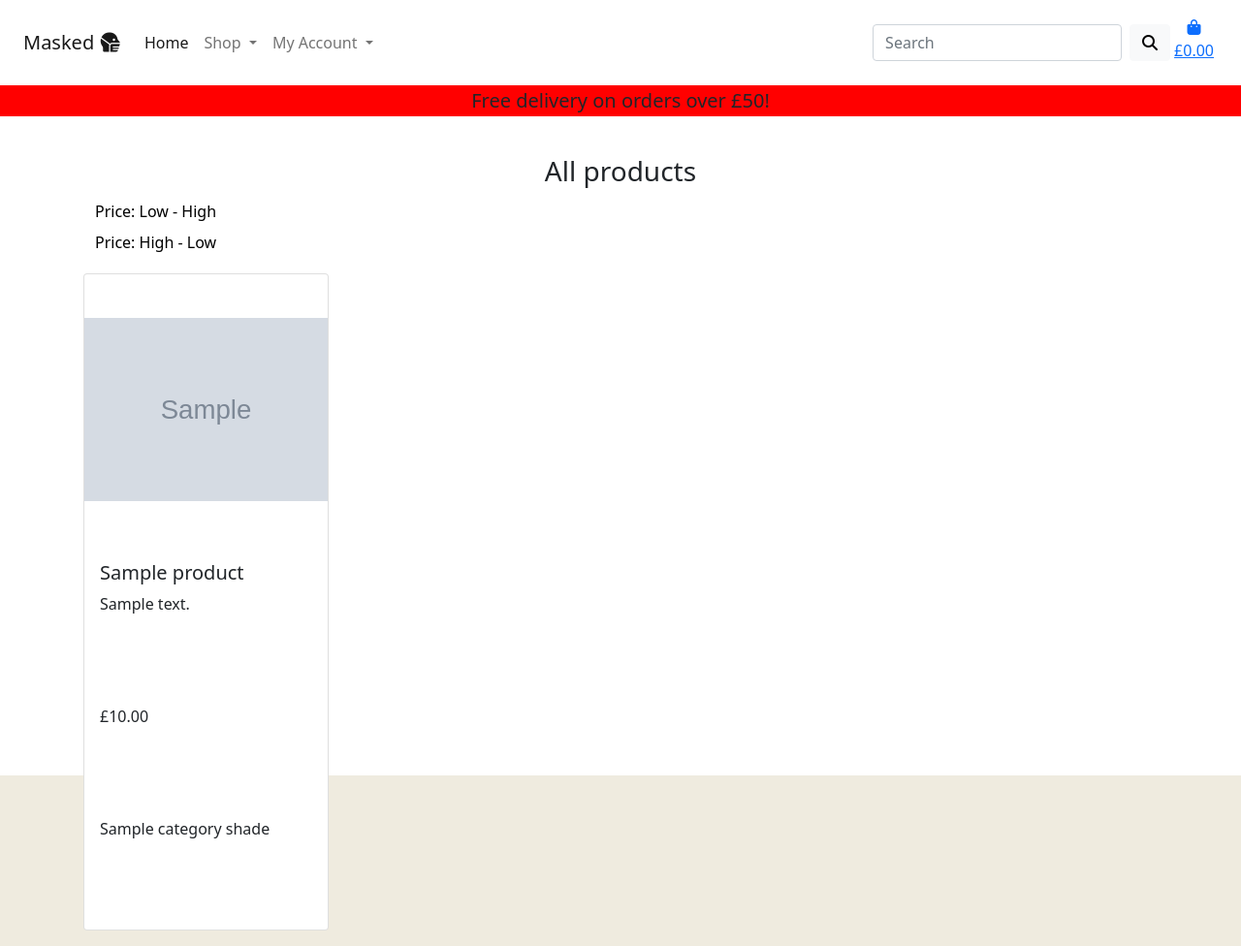
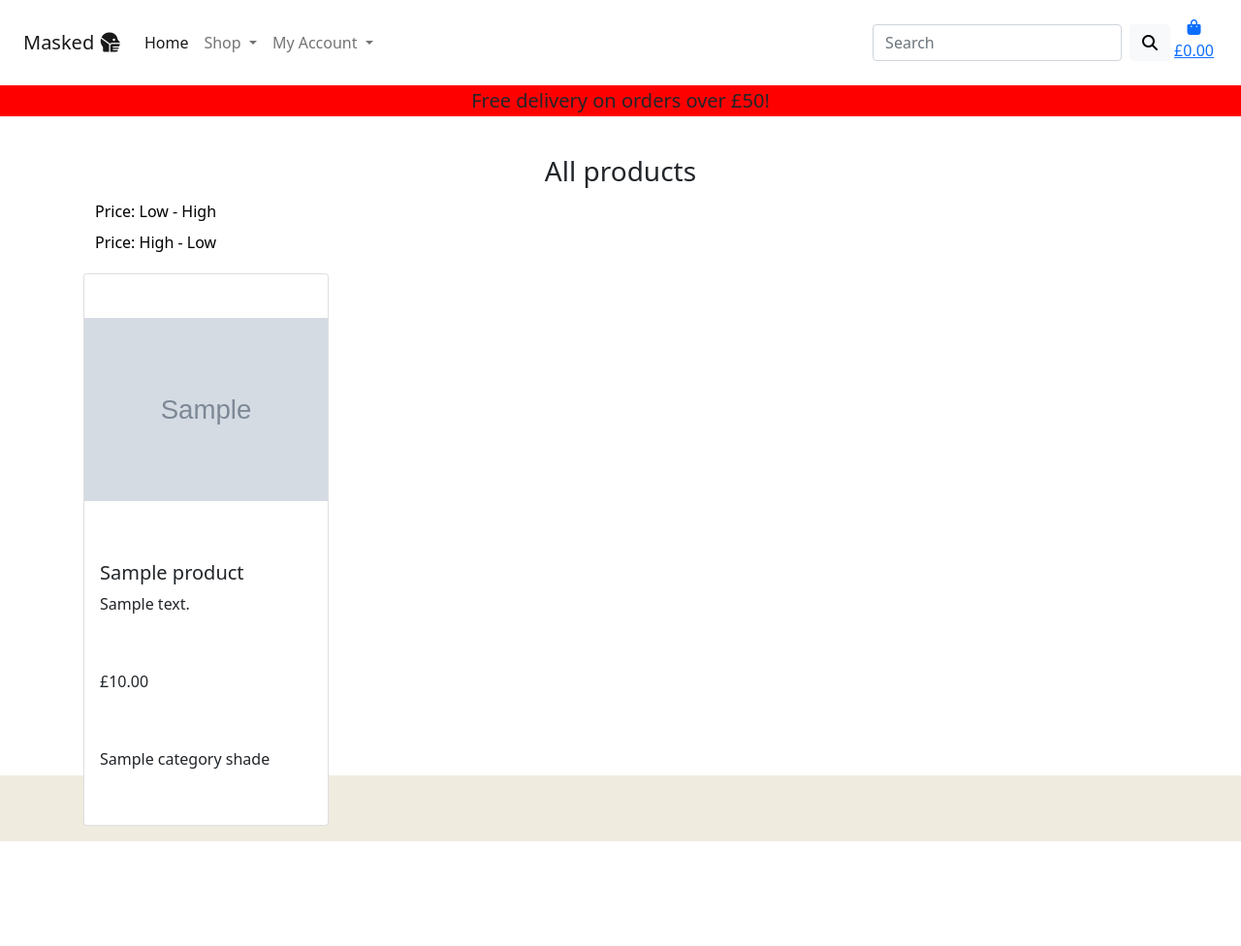
Before and after one commit to Abelyem/MS4, a Django app: page /products/ in a window 1280 px wide. Shown: the whole page at 97% size. After the commit the page ends 868 px from the top, so only its background shows below. Run offline with Django 3.2, Linux system fonts and the light colour scheme; tables that the repository leaves empty hold one stand-in row (values such as "Sample post"); grey boxes marked "Sample" are stand-in pictures; some libraries are stand-ins or nearby versions.

Commit message:
reduced size of cards in mask_detail.html and products.html

```diff
--- a/static/css/base.css
+++ b/static/css/base.css
@@ -113,8 +113,8 @@ from a previous incomplete portfolio project of my own -- https://abel-portfolio
 }
 
 .card-text {
-    max-height: 100px;
-    min-height: 100px;
+    max-height: 4em;
+    min-height: 4em;
     overflow: scroll;
 }
 
```
